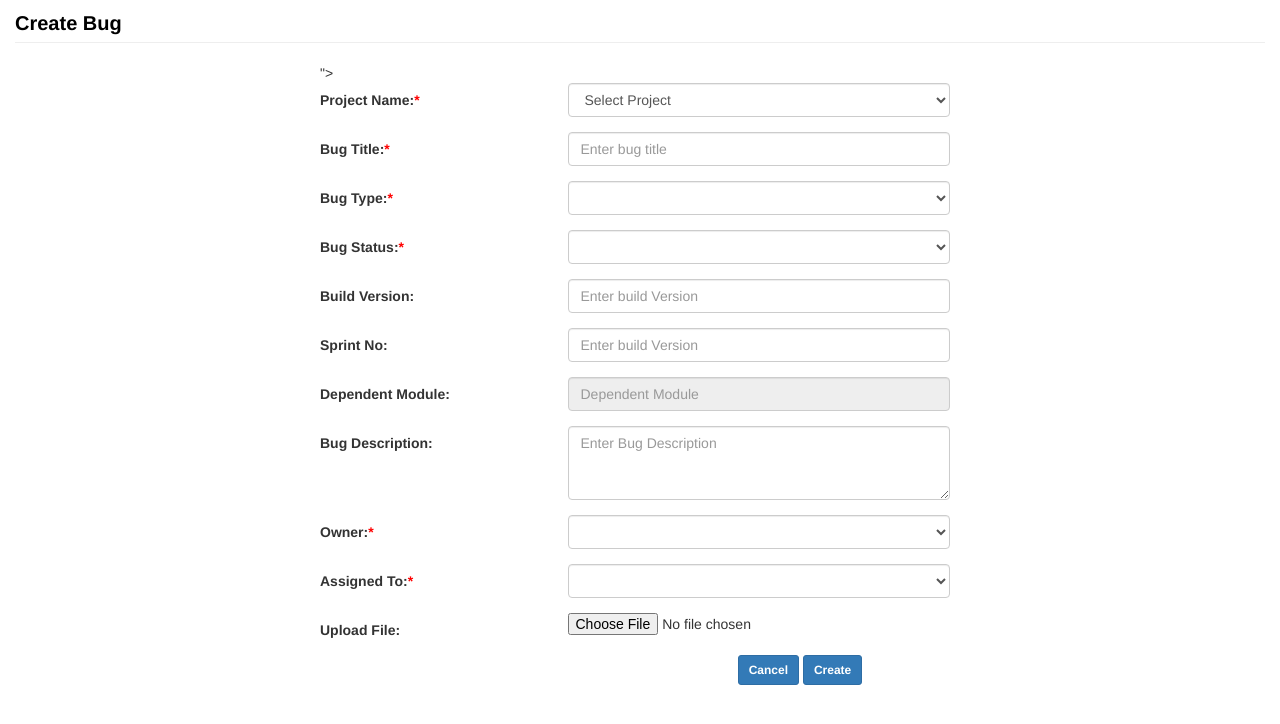
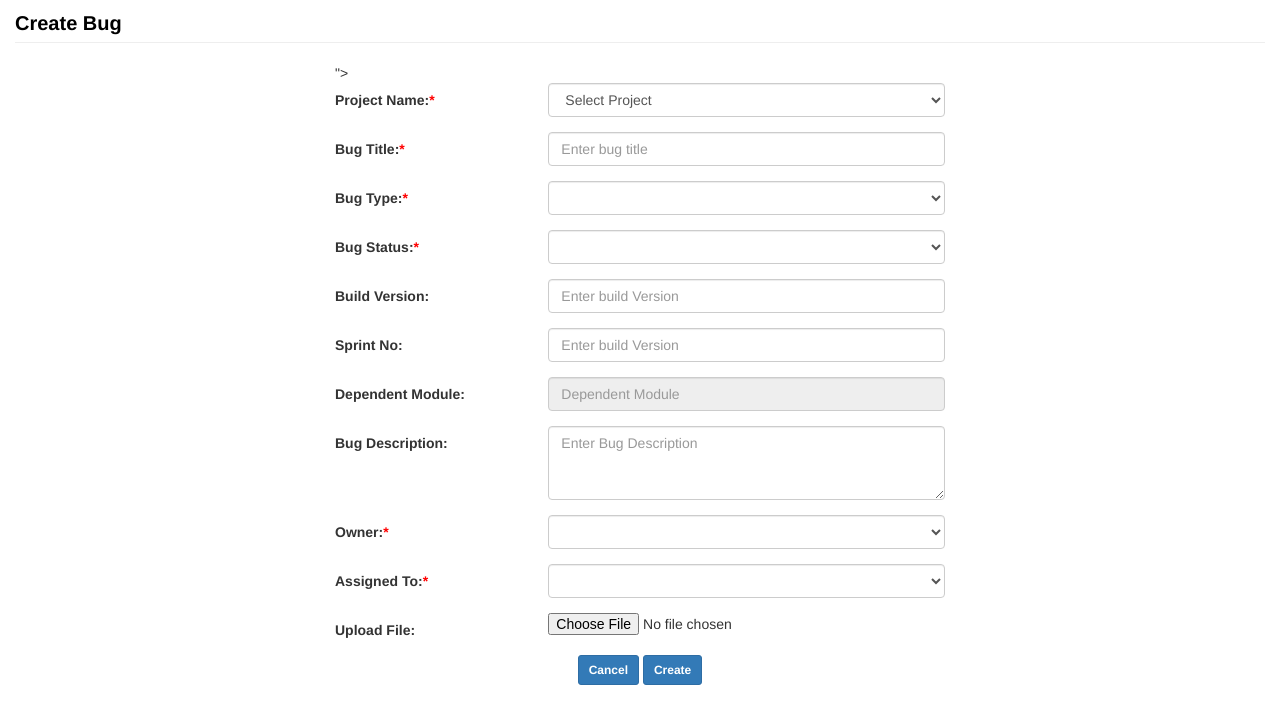
Before and after one commit to sachind-cuelogic/BugManagementSystem, a Django app: page /create_bug/ in a window 1280 px wide. Shown: the part 51-775 px from the top of the page. Run offline with Django 3.2, Linux system fonts and the light colour scheme; the visitor is signed in with stand-in values (Sample User, id 1); data comes from the database, SQL or seed files in the repository; data that the repository does not hold is empty; some libraries are stand-ins or nearby versions.

Commit message:
resolved chagnes

```diff
--- a/bms/bms_app/static/bms_app/css/common_login_layout.css
+++ b/bms/bms_app/static/bms_app/css/common_login_layout.css
@@ -37,6 +37,7 @@ body{
     border-top: 1px solid#888;
     padding-top:20px;
     font-size:15px;
+    text-align: center;
 }
 
 #logcenter{
--- a/bms/bms_app/static/bms_app/css/layout.css
+++ b/bms/bms_app/static/bms_app/css/layout.css
@@ -78,9 +78,6 @@ body{
 }
 
 @media (min-width: 768px) {
-    #wrapper {
-        padding-left: 250px;
-    }
     #wrapper.toggled {
         padding-left: 0;
     }
--- a/bms/bms_app/static/bms_app/css/websitehome.css
+++ b/bms/bms_app/static/bms_app/css/websitehome.css
@@ -4,4 +4,6 @@
     height: calc(100vh - 50px);
     margin-top: 28px;
     bottom: 0px;
+    overflow: scroll;
+/*    -webkit-background-size: 100%;*/
 }
--- a/bms/bms_app/static/bms_app/js/login.js
+++ b/bms/bms_app/static/bms_app/js/login.js
@@ -1,7 +1,6 @@
 $(document).ready(function(){
 	if(document.getElementById('message')!==null)
 	{
-		console.log("inside message")
 		$.notify.defaults({ className: "success" })
 		$.notify(
 			"You have successfully registered.",
--- a/bms/bms_app/static/bms_app/js/style.js
+++ b/bms/bms_app/static/bms_app/js/style.js
@@ -71,7 +71,6 @@ var $form = $(e.target);
 var bv = $form.data('bootstrapValidator');
 
 $.post($form.attr('action'), $form.serialize(), function(result) {
-    console.log(result);
 }, 'json');
 });
 });
--- a/bms/templates/registration/create_bug.html
+++ b/bms/templates/registration/create_bug.html
@@ -5,14 +5,14 @@
 
 <div class="page-header"><p class="title">Create Bug</p></div>
 <div class="row">
-    <div class="col-sm-offset-3" id="table-row">
+    <div class="col-sm-6 col-sm-offset-3" id="table-row">
         {{ bug_form.non_field_errors }}
         <form method="POST" class="form-horizontal" id="create-bug-form" enctype="multipart/form-data"> {% csrf_token %}
             <input type="hidden" id="csrf" value="{%csrf_token%}">
 
             <div class="form-group required">
-                <label for="project_name" class="control-label col-sm-3">Project Name:</label>
-                <div class="col-sm-5">
+                <label for="project_name" class="control-label col-sm-4">Project Name:</label>
+                <div class="col-sm-8">
                     <select id="project_name" name="project_name" class="selectpicker form-control" required="required">
                     <option value="">Select Project</option>
                         {% for pt in project_name %}
@@ -23,15 +23,15 @@
             </div>
 
             <div class="form-group required">
-                <label for="title" class="control-label col-sm-3">Bug Title:</label>
-                <div class="col-sm-5">
+                <label for="title" class="control-label col-sm-4">Bug Title:</label>
+                <div class="col-sm-8">
                     <input id="title" type="text" class="form-control" name="title" placeholder="Enter bug title" required="required">
                 </div>
             </div>
 
             <div class="form-group required">
-                <label for="bug_type" class="control-label col-sm-3">Bug Type:</label>
-                <div class="col-sm-5">
+                <label for="bug_type" class="control-label col-sm-4">Bug Type:</label>
+                <div class="col-sm-8">
                     <select id="bug_type" name="bug_type" class="selectpicker form-control" required="required">
                         {% for pt in bug_type %}
 
@@ -42,8 +42,8 @@
             </div>
 
             <div class="form-group required">
-                <label for="status" class="control-label col-sm-3">Bug Status:</label>
-                <div class="col-sm-5">
+                <label for="status" class="control-label col-sm-4">Bug Status:</label>
+                <div class="col-sm-8">
                     <select id="status" name="status" class="selectpicker form-control" required="required">
                         {% for pt in status %}
 
@@ -55,16 +55,16 @@
 
             <div class="form-group">
 
-                <label for="build_version" class="control-label col-sm-3">Build Version:</label>
-                <div class="col-sm-5">
+                <label for="build_version" class="control-label col-sm-4">Build Version:</label>
+                <div class="col-sm-8">
                     <input id="build_version" type="text" class="form-control" name="build_version" placeholder="Enter build Version">
                 </div>
             </div>
 
             <div class="form-group">
 
-                <label for="sprint_no" class="control-label col-sm-3">Sprint No:</label>
-                <div class="col-sm-5">
+                <label for="sprint_no" class="control-label col-sm-4">Sprint No:</label>
+                <div class="col-sm-8">
                     <input id="sprint_no" type="text" class="form-control" name="sprint_no" placeholder="Enter build Version">
                 </div>
             </div>
@@ -72,23 +72,23 @@
 
             <div class="form-group">
 
-                <label for="sprint_no" class="control-label col-sm-3">Dependent Module:</label>
-                <div class="col-sm-5">
+                <label for="sprint_no" class="control-label col-sm-4">Dependent Module:</label>
+                <div class="col-sm-8">
                     <input id="dependent_module" type="text" class="form-control" name="dependent_module" placeholder="Dependent Module" disabled="disabled">
                 </div>
             </div>
 
 
             <div class="form-group " id="description">
-                <label for="description" class="control-label col-sm-3">Bug Description:</label>
-                <div class="col-sm-5">
+                <label for="description" class="control-label col-sm-4">Bug Description:</label>
+                <div class="col-sm-8">
                     <textarea class="form-control" cols="40" id="description" name="description" rows="3" placeholder="Enter Bug Description"></textarea>
                 </div>
             </div>
 
             <div class="form-group required" id="nameofprodtype">
-                <label for="bug_owner" class="control-label col-sm-3">Owner:</label>
-                <div class="col-sm-5">
+                <label for="bug_owner" class="control-label col-sm-4">Owner:</label>
+                <div class="col-sm-8">
                     <select id="bug_owner" name="bug_owner" class="selectpicker form-control">
                         {% if user.is_authenticated %}
                         {% for pt in bug_owner %}
@@ -101,8 +101,8 @@
             </div>
 
             <div class="form-group required" id="nameofprodtype">
-                <label for="prodType" class="control-label col-sm-3">Assigned To:</label>
-                <div class="col-sm-5">
+                <label for="prodType" class="control-label col-sm-4">Assigned To:</label>
+                <div class="col-sm-8">
                     <select id="bug_assigned_to" name="bug_assigned_to" class="selectpicker form-control" required="required">
                         {% if user.is_authenticated %}
                         {% for pt in bug_owner %}
@@ -115,12 +115,11 @@
             </div>
 
             <div class="form-group" id="nameoffile">
-                <label for="bug_file" class="control-label col-sm-3">Upload File:</label>
-                <div class="col-sm-5">
+                <label for="bug_file" class="control-label col-sm-4">Upload File:</label>
+                <div class="col-sm-8">
                     <input id="bug_file" name="bug_file" type="file" class="file">
                 </div>
             </div>
-
 
             <div class="form-group" id="nameofbuton">
                 <div class="controls">
```
Also changed, not shown: bms/templates/registration/create_project.html (+15 -15 lines).
